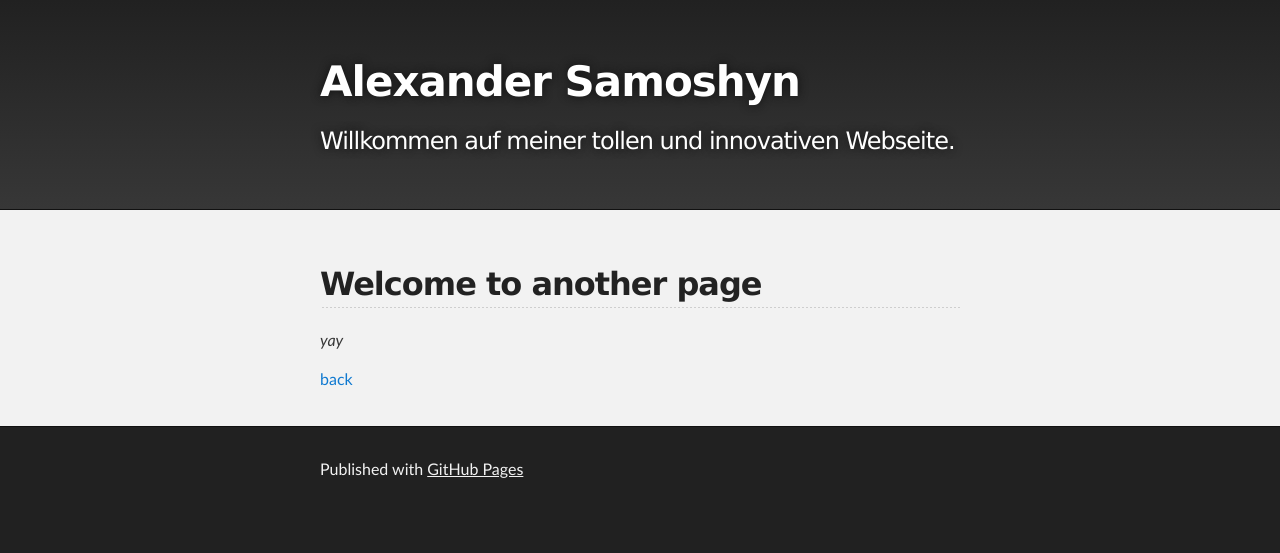
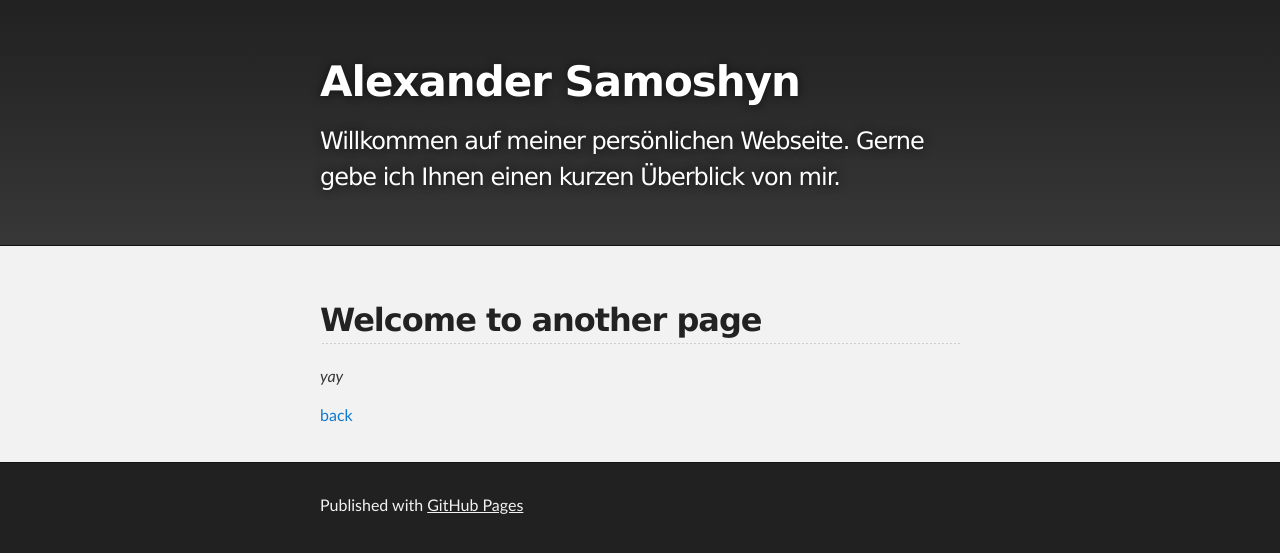
Before and after one commit to alexandersamoshyn/alexandersamoshyn.github.io, a Jekyll site: the page built from another-page.md, in a window 1280 px wide. Shown: the top 553 px of the page. Built offline with Jekyll 4.4.1, drawn with Linux system fonts in a browser that asks for light colours; our own code applies the rules of GitHub Pages for plain Markdown files.

Commit message:
edited description

```diff
--- a/_config.yml
+++ b/_config.yml
@@ -1,5 +1,5 @@
 title: Alexander Samoshyn
-description: Willkommen auf meiner tollen und innovativen Webseite.
+description: Willkommen auf meiner persönlichen Webseite. Gerne gebe ich Ihnen einen kurzen Überblick von mir.
 show_downloads: false
 google_analytics:
 theme: jekyll-theme-slate
```
Also changed, not shown: index.md (+2 -2 lines).
